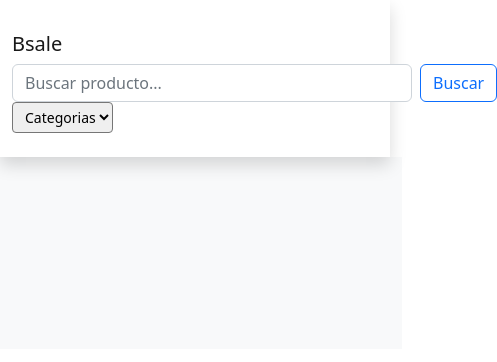
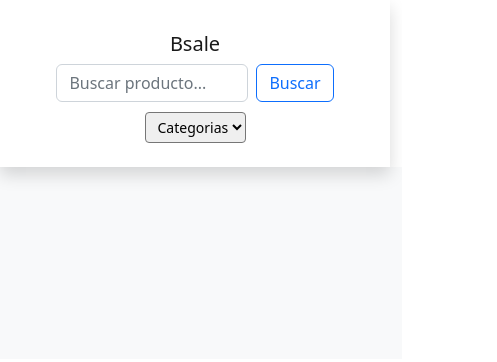
Before and after one commit to Giuxpro/basale-challenger, a plain HTML site: page client/index.html in a window 390 px wide. Shown: the whole page, 497 px wide, since content can reach past the window. Drawn offline with nearby package versions, Linux system fonts and the light colour scheme; no server answers.

Commit message:
some style and html modifications

```diff
--- a/client/css/styles.css
+++ b/client/css/styles.css
@@ -21,3 +21,18 @@
 #messageError{
 	text-align: center;
 }
+
+@media screen and (max-width: 760px) {
+	#inputSearch{
+		width:12rem;
+	}
+	#categories{
+		margin-top: 0.6rem;
+
+	}
+	.navbar-brand{
+		width: 100%;
+		text-align: center !important;
+		margin: 0 auto !important;
+	}
+};
--- a/client/index.html
+++ b/client/index.html
@@ -18,22 +18,22 @@
     <nav class="navbar navbar-expand-lg shadow">
         <div class="container mt-3 mb-3">
             <!-- logo -->
-            <a class="navbar-brand" href="/client/index.html">Bsale</a>
+            <a class="navbar-brand mx-auto" href="/client/index.html">Bsale</a>
             <!-- search bar -->
-            <form class="d-flex" role="search">
+            <form class="d-flex mx-auto" role="search">
                 <input id="inputSearch" class="form-control " type="search" placeholder="Buscar producto..." aria-label="Search">
                 <button id="btnSubmit" class="btn btn-outline-primary ms-2" type="submit">Buscar</button>
             </form>
             <!-- Section to display all button categories  -->
-            <select id="categories" class="form-select-sm">
+            <select id="categories" class="form-select-sm mx-auto">
                 <option value= 0 class="row">Categorias</option>
             </select>
         </div>
     </nav>
 
-    <div class="Container row justify-content-center">
+    <div class="mainContainer row justify-content-center">
 
-        <div class="infoContainer col-12 bg-light">
+        <div class="displayInfoContainer col-12 bg-light">
             <!-- div container to display error messages -->
             <div id="messageError"></div>
             <!-- main container where all products will be displayed -->
```
